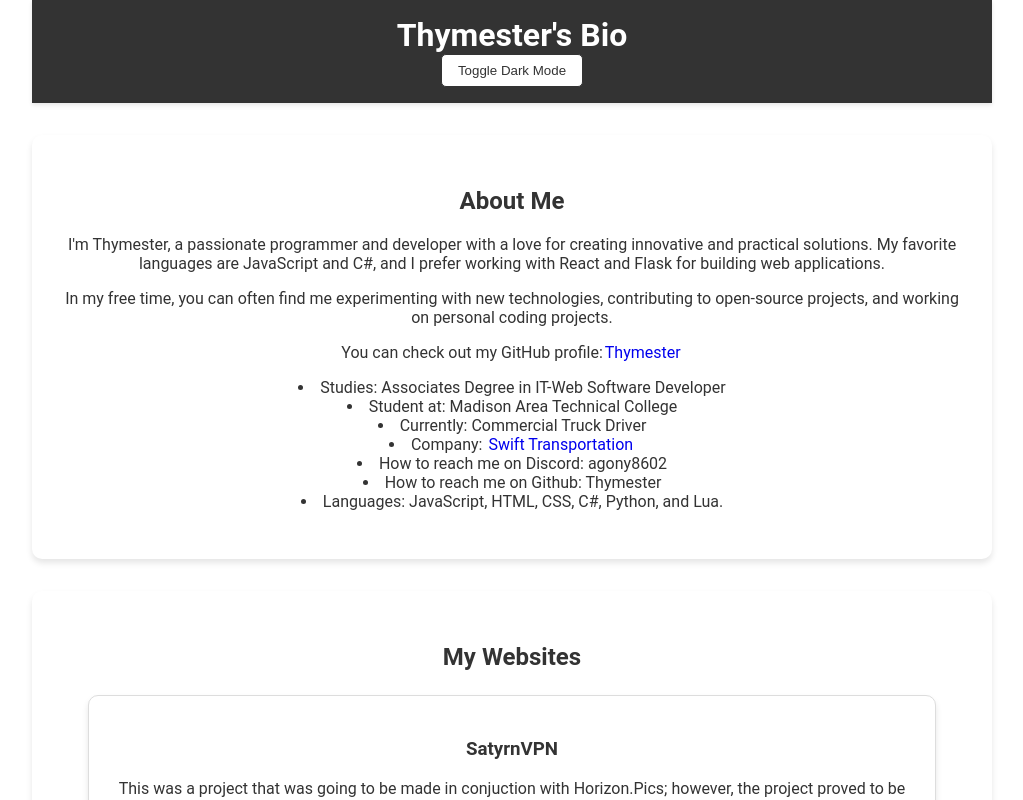
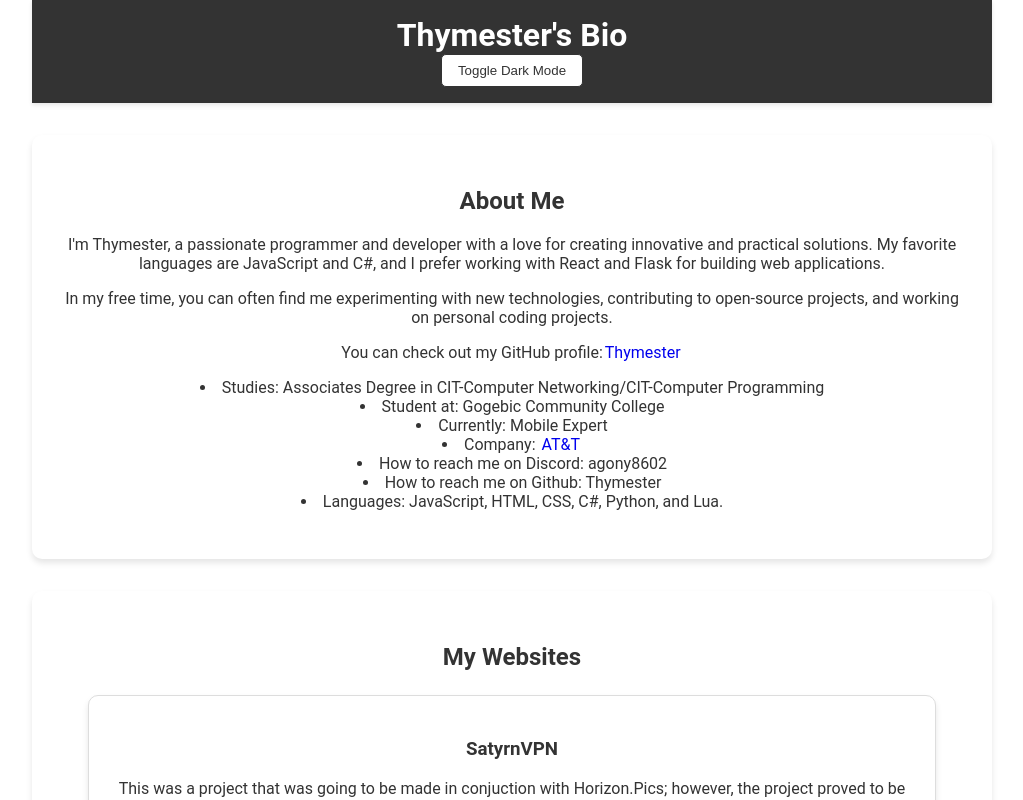
Before and after one commit to Thymester/MyBio-React, a React (Create React App) app: page / in a window 1280 px wide. Shown: the top 800 px of the page, without its empty margins (128-1151 px from the left). Built offline with nearby package versions, Linux system fonts and the light colour scheme.

Commit message:
Add files via upload

```diff
--- a/src/components/About.js
+++ b/src/components/About.js
@@ -22,17 +22,17 @@ function About() {
         </a>
         <p>
           <li>
-            Studies: Associates Degree in IT-Web Software Developer
+            Studies: Associates Degree in CIT-Computer Networking/CIT-Computer Programming
           </li>
           <li>
-            Student at: Madison Area Technical College
+            Student at: Gogebic Community College
           </li>
           <li>
-            Currently: Commercial Truck Driver
+            Currently: Mobile Expert
           </li>
           <li>
-            Company: <a href="https://www.swifttrans.com/" target="_blank" rel="noreferrer">
-              Swift Transportation
+            Company: <a href="https://www.att.com/" target="_blank" rel="noreferrer">
+              AT&T
             </a>
           </li>
           <li>
--- a/src/components/Resume.js
+++ b/src/components/Resume.js
@@ -5,9 +5,19 @@ function Resume() {
     <div className="resume-section" id="resume">
       <h2>Work Experience</h2>
       <div className="resume-container">
+      <div className='resume-entry'>
+          <h3>Mobile Expert - AT&T</h3>
+          <p>Houghton, MI - 03/2024 - Present</p>
+          <p>My location: Houghton, MI</p>
+          <ul>
+            <li>Mastery in analyzing customers' needs</li>
+            <li>Identify and customize whole packages of wireless/voice/data products and services</li>
+            <li>Expert in uncovering customers' needs and have a passion to educate, demonstrate and recommend device and service solutions</li>
+          </ul>
+      </div>
         <div className='resume-entry'>
           <h3>Commercial Truck Driver - Swift Transportation</h3>
-          <p>Phoenix, Arizona - 10/2023 - Present</p>
+          <p>Phoenix, Arizona - 10/2023 - 02/2024</p>
           <p>My location: Houghton, MI</p>
           <ul>
             <li>Assure truck is up to DOT standards via a Pre-Trip inspection</li>
@@ -63,7 +73,7 @@ function Resume() {
                 <li>Write detailed write-ups of my findings technically and concisely</li>
                 <li>Interact with customers and ensure changes and implementations are working accordingly</li>
             </ul>
-                </div>
+              </div>
             </div>
         </div>
     </div>
```
